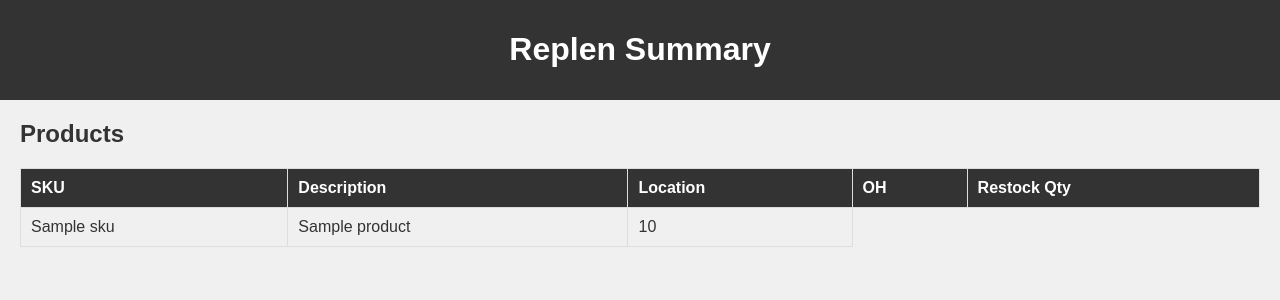
After one commit to KenjiDoom/Inventory, a Flask app: template templates/report_summary.html in a window 1280 px wide. The commit adds this page. Shown: the top 300 px of the page. Run offline with Flask 3, Linux system fonts and the light colour scheme; the template is opened without the code that fills it: most values are stand-ins (such as "Sample title", 1, 10 or a date in 2020).

Commit message:
summart template

```diff
--- /dev/null
+++ b/templates/report_summary.html
@@ -0,0 +1,86 @@
+<!DOCTYPE html>
+<html lang="en">
+<head>
+    <meta charset="UTF-8">
+    <meta name="viewport" content="width=device-width, initial-scale=1.0">
+    <title>Replen Summary</title>
+    <style>
+        body {
+            font-family: Arial, sans-serif;
+            background-color: #f0f0f0;
+            color: #333;
+            margin: 0;
+            padding: 0;
+        }
+
+        header {
+            background-color: #333;
+            color: #fff;
+            padding: 10px;
+            text-align: center;
+        }
+
+        .container {
+            margin: 20px;
+        }
+
+        table {
+            width: 100%;
+            border-collapse: collapse;
+            margin-top: 20px;
+        }
+
+        th, td {
+            border: 1px solid #ddd;
+            padding: 10px;
+            text-align: left;
+        }
+
+        th {
+            background-color: #333;
+            color: #fff;
+        }
+    </style>
+
+</head>
+<body>
+    <header>
+        <h1>Replen Summary</h1>
+    </header>
+
+    <div class="container">
+        <h2>Products</h2>
+        <table>
+            <thead>
+                <tr>
+                    <th>SKU</th>
+                    <th>Description</th>
+                    <th>Location</th>
+                    <th>OH</th>
+                    <th>Restock Qty</th>
+                </tr>
+            </thead>
+            <tbody>
+                {% for product in data['products'] %}
+                    <tr>
+                        <td class="sku" onclick="openDetailsWindow('{{ product['SKU'] }}')">{{ product['SKU'] }}</td>
+                        <td>{{ product['name'] }}</td>
+                        <td>{{ product['quantity'] }}</td>
+                    </tr>
+                {% endfor %}
+            </tbody>
+        </table>
+    </div>
+
+    <script>
+        function openDetailsWindow(sku) {
+            // Replace this with a custom URL
+            // We can pass the SKU number thru here
+            var detailsUrl = 'IDSearch/' + sku;
+
+            // Open a new window or tab
+            window.open(detailsUrl, '_blank', 'width=600,height=400');
+        }
+    </script>
+</body>
+</html>
```
Also changed, not shown: templates/inventory.html (+7 -2 lines).
